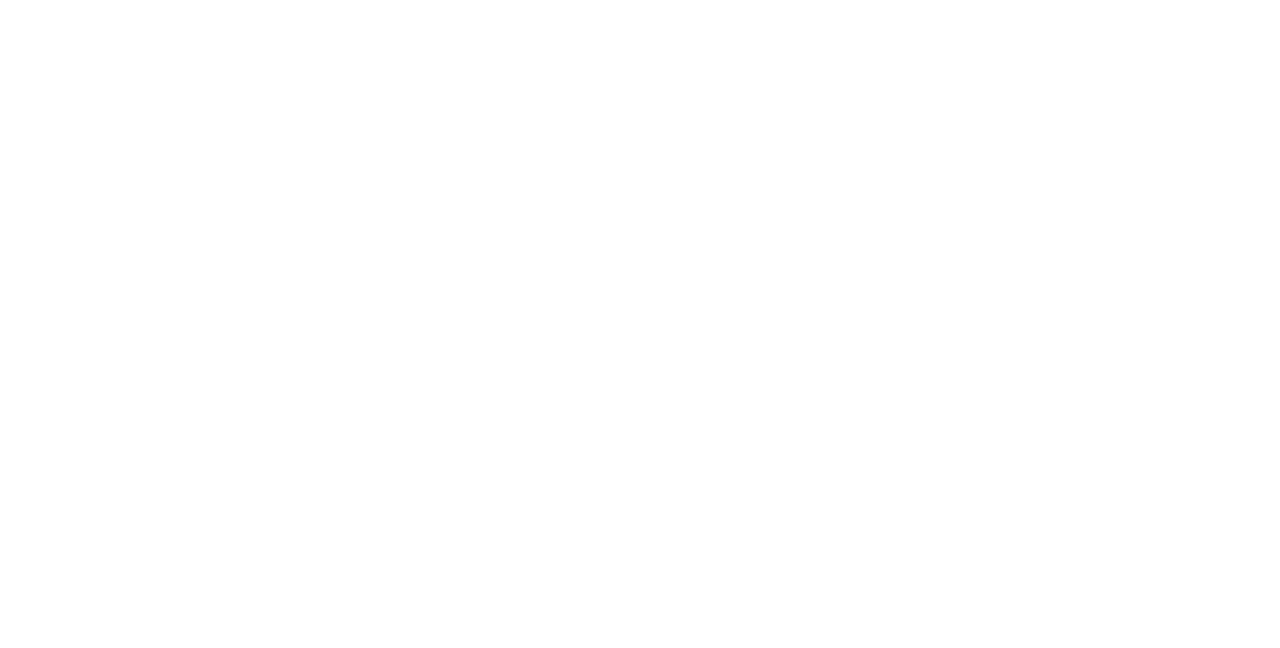
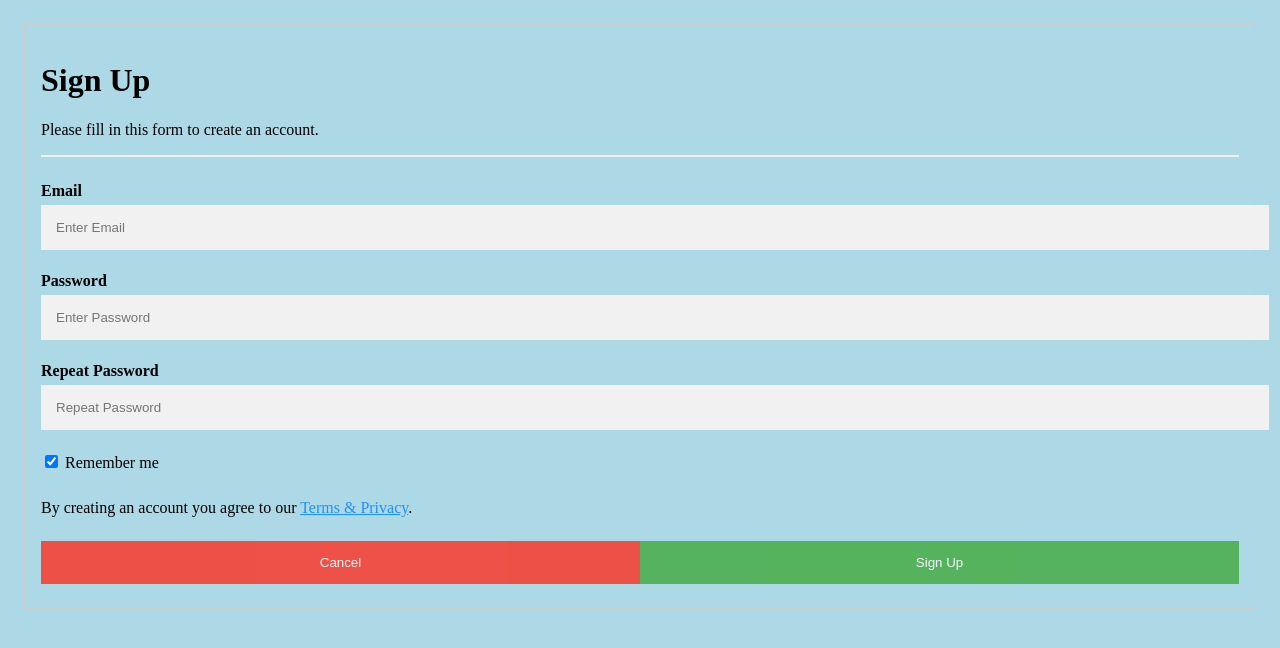
Before and after one commit to prestoncarroll/Go-date, a plain HTML site: page public/createaccount.html in a window 1280 px wide. Drawn offline with Linux system fonts and the light colour scheme.

Commit message:
updated repo

```diff
--- a/css/stylesheet.css
+++ b/css/stylesheet.css
@@ -1,3 +1,78 @@
-.main {
+.container {
+    background-color: lightblue;
+}
 
-padding: 30%;}
+
+
+body {
+    background-color: lightblue;
+}
+
+/* {box-sizing: border-box} */
+
+/* Full-width input fields */
+  input[type=text], input[type=password] {
+  width: 100%;
+  padding: 15px;
+  margin: 5px 0 22px 0;
+  display: inline-block;
+  border: none;
+  background: #f1f1f1;
+}
+
+input[type=text]:focus, input[type=password]:focus {
+  background-color: #ddd;
+  outline: none;
+}
+
+hr {
+  border: 1px solid #f1f1f1;
+  margin-bottom: 25px;
+}
+
+/* Set a style for all buttons */
+button {
+  background-color: #4CAF50;
+  color: white;
+  padding: 14px 20px;
+  margin: 8px 0;
+  border: none;
+  cursor: pointer;
+  width: 100%;
+  opacity: 0.9;
+}
+
+button:hover {
+  opacity:1;
+}
+
+/* Extra styles for the cancel button */
+.cancelbtn {
+  padding: 14px 20px;
+  background-color: #f44336;
+}
+
+/* Float cancel and signup buttons and add an equal width */
+.cancelbtn, .signupbtn {
+  float: left;
+  width: 50%;
+}
+
+/* Add padding to container elements */
+.container {
+  padding: 16px;
+}
+
+/* Clear floats */
+.clearfix::after {
+  content: "";
+  clear: both;
+  display: table;
+}
+
+/* Change styles for cancel button and signup button on extra small screens */
+@media screen and (max-width: 300px) {
+  .cancelbtn, .signupbtn {
+    width: 100%;
+  }
+}
--- a/public/createaccount.html
+++ b/public/createaccount.html
@@ -5,10 +5,42 @@
     <meta charset="UTF-8">
     <meta name="viewport" content="width=device-width, initial-scale=1.0">
     <meta http-equiv="X-UA-Compatible" content="ie=edge">
+    <link rel="stylesheet" href="../css/stylesheet.css">
     <title>Document</title>
 </head>
 
 <body>
+    <div class="container">
+
+        <form action="action_page.php" style="border:1px solid #ccc">
+            <div class="container">
+                <h1>Sign Up</h1>
+                <p>Please fill in this form to create an account.</p>
+                <hr>
+
+                <label for="email"><b>Email</b></label>
+                <input type="text" placeholder="Enter Email" name="email" required>
+
+                <label for="psw"><b>Password</b></label>
+                <input type="password" placeholder="Enter Password" name="psw" required>
+
+                <label for="psw-repeat"><b>Repeat Password</b></label>
+                <input type="password" placeholder="Repeat Password" name="psw-repeat" required>
+
+                <label>
+                    <input type="checkbox" checked="checked" name="remember" style="margin-bottom:15px"> Remember me
+                </label>
+
+                <p>By creating an account you agree to our <a href="#" style="color:dodgerblue">Terms & Privacy</a>.</p>
+
+                <div class="clearfix">
+                    <button type="button" class="cancelbtn">Cancel</button>
+                    <button type="submit" class="signupbtn">Sign Up</button>
+                </div>
+            </div>
+        </form>
+    </div>
+
 
 </body>
 
--- /dev/null
+++ b/routes/datingroutes.js
@@ -0,0 +1 @@
+console.log("hello")
```
Also changed, not shown: js/server.js (added, +44 -0 lines), public/index.html (+25 -14 lines), public/signin.html (+45 -0 lines), 1 other file.
